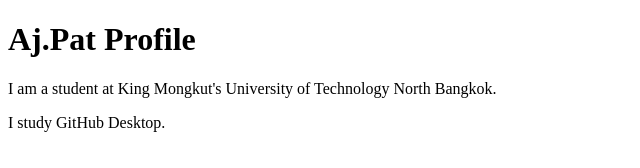
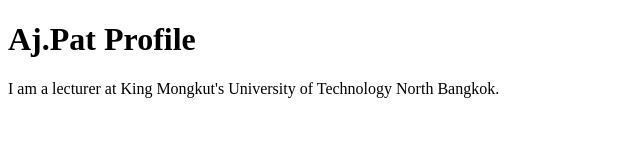
Before and after one commit to phollakrit/github-desktop-project_1-69, a plain HTML site: page index.html in a window 1280 px wide. Shown: the whole page, without its empty margins (0-640 px from the left). Drawn offline with Linux system fonts and the light colour scheme.

Commit message:
Revert "Add some text"
This reverts commit d41c1c87457de6dbc8ab0fc9ce73db686472a127.

```diff
--- a/index.html
+++ b/index.html
@@ -7,9 +7,8 @@
 </head>
 <body>
     <h1>Aj.Pat Profile</h1>
-    <p>I am a student at King Mongkut's University of Technology
+    <p>I am a lecturer at King Mongkut's University of Technology
         North Bangkok.
     </p>
-    <p>I study GitHub Desktop.</p>
 </body>
 </html>
```
